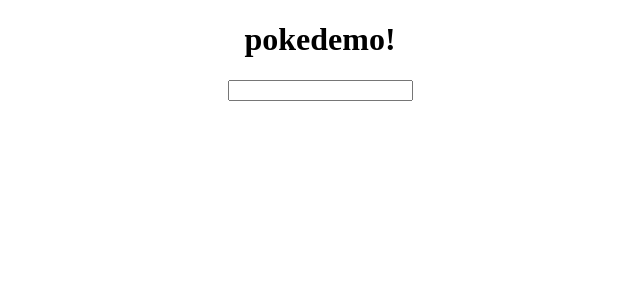
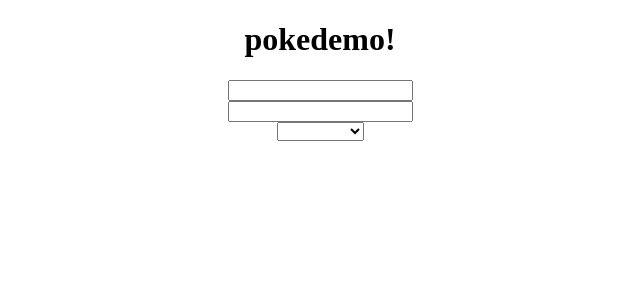
Before and after one commit to maxguegan/TpWeb2, an Angular app: page / in a window 1280 px wide. Shown: the top 300 px of the page, without its empty margins (320-960 px from the left). Built offline with nearby package versions, Linux system fonts and the light colour scheme.

Commit message:
Ajout du sélecteur de pokemon et du lien entre les différents input, ainsi que de la classe pokemon

```diff
--- a/src/app/my-component/my-component.html
+++ b/src/app/my-component/my-component.html
@@ -1 +1,3 @@
-<input [(ngModel)]="id">
+<div><input [(ngModel)]="id"></div>
+<div><input readonly value="{{ id }}"></div>
+<select [(ngModel)]="selectedPokemon"><option *ngFor="let pokemon of pokemonList" value="{{pokemon.id}}"> {{pokemon.name}}</option></select>
--- a/src/app/my-component/my-component.ts
+++ b/src/app/my-component/my-component.ts
@@ -1,5 +1,5 @@
 import { Component } from '@angular/core';
-
+import { Pokemon } from '../pokemon';
 @Component({
   selector: 'app-my-component',
   standalone: false,
@@ -7,5 +7,7 @@ import { Component } from '@angular/core';
   styleUrl: './my-component.css'
 })
 export class MyComponent {
-id: string = '';
+  pokemonList = [new Pokemon("1","Pikachu"),new Pokemon("2","Racaillou"),new Pokemon("3","Meowth"),new Pokemon("4","Psycoduck"),new Pokemon("5","Onix")];
+  id: string = '';
+  selectedPokemon: number = 0;
 }
--- /dev/null
+++ b/src/app/pokemon.ts
@@ -0,0 +1,8 @@
+export class Pokemon {
+    constructor(id: string, name: string){
+        this.id = id;
+        this.name = name;
+    }
+    id: string = "";
+    name: string = "";
+}
```
Also changed, not shown: 1 other file (tests, documents, lock files or other folders).
